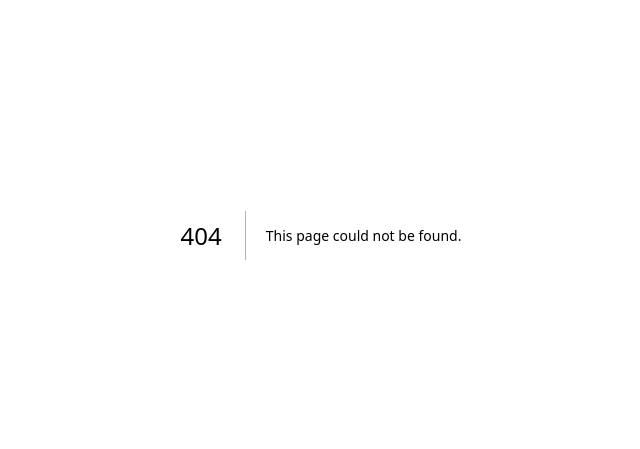
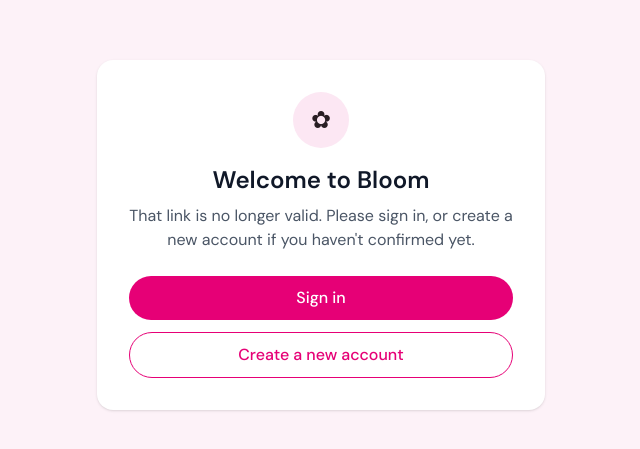
Before and after one commit to bhoomichowksey/BLOOM, a Next.js app: page /auth/error in a window 1280 px wide. Before the commit this address had no page. Shown: the part 165-614 px from the top of the page, without its empty margins (319-959 px from the left). Built offline with nearby package versions, Linux system fonts and the light colour scheme.

Commit message:
Add AuthErrorPage component for handling auth errors
This component displays an error message based on the error code in the URL hash. It provides links for signing in or creating a new account.

```diff
--- /dev/null
+++ b/app/auth/error/page.tsx
@@ -0,0 +1,48 @@
+'use client'
+
+import { useEffect, useState } from 'react'
+import Link from 'next/link'
+
+export default function AuthErrorPage() {
+  const [message, setMessage] = useState(
+    'That link is no longer valid. Please sign in, or create a new account if you haven\'t confirmed yet.'
+  )
+
+  useEffect(() => {
+    const hash = window.location.hash.replace('#', '')
+    const params = new URLSearchParams(hash)
+    const errorCode = params.get('error_code')
+
+    if (errorCode === 'otp_expired') {
+      setMessage(
+        'That confirmation link has expired. Please sign up again to get a fresh one, or sign in if you already confirmed.'
+      )
+    }
+  }, [])
+
+  return (
+    <div className="min-h-screen flex items-center justify-center bg-pink-50 px-4">
+      <div className="max-w-md w-full bg-white rounded-2xl shadow-sm p-8 text-center">
+        <div className="mx-auto mb-4 flex h-14 w-14 items-center justify-center rounded-full bg-pink-100">
+          <span className="text-2xl">✿</span>
+        </div>
+        <h1 className="text-2xl font-semibold text-gray-900 mb-2">Welcome to Bloom</h1>
+        <p className="text-gray-600 mb-6">{message}</p>
+        <div className="flex flex-col gap-3">
+          <Link
+            href="/auth/login"
+            className="w-full rounded-full bg-pink-600 text-white py-2.5 font-medium hover:bg-pink-700 transition"
+          >
+            Sign in
+          </Link>
+          <Link
+            href="/auth/sign-up"
+            className="w-full rounded-full border border-pink-600 text-pink-600 py-2.5 font-medium hover:bg-pink-50 transition"
+          >
+            Create a new account
+          </Link>
+        </div>
+      </div>
+    </div>
+  )
+}
```
